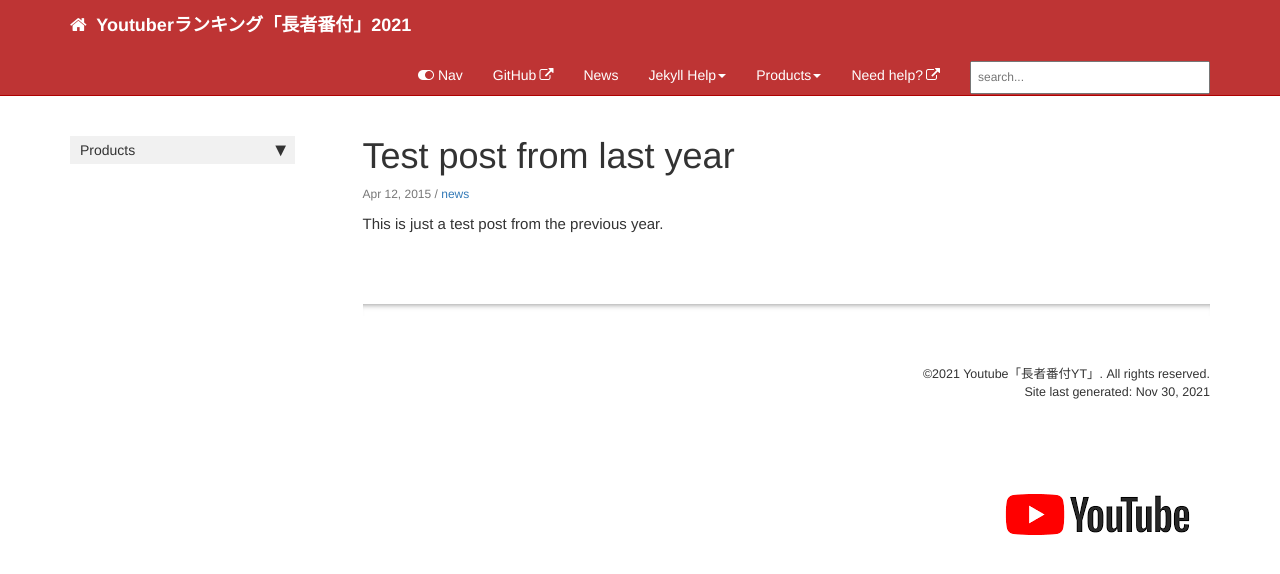
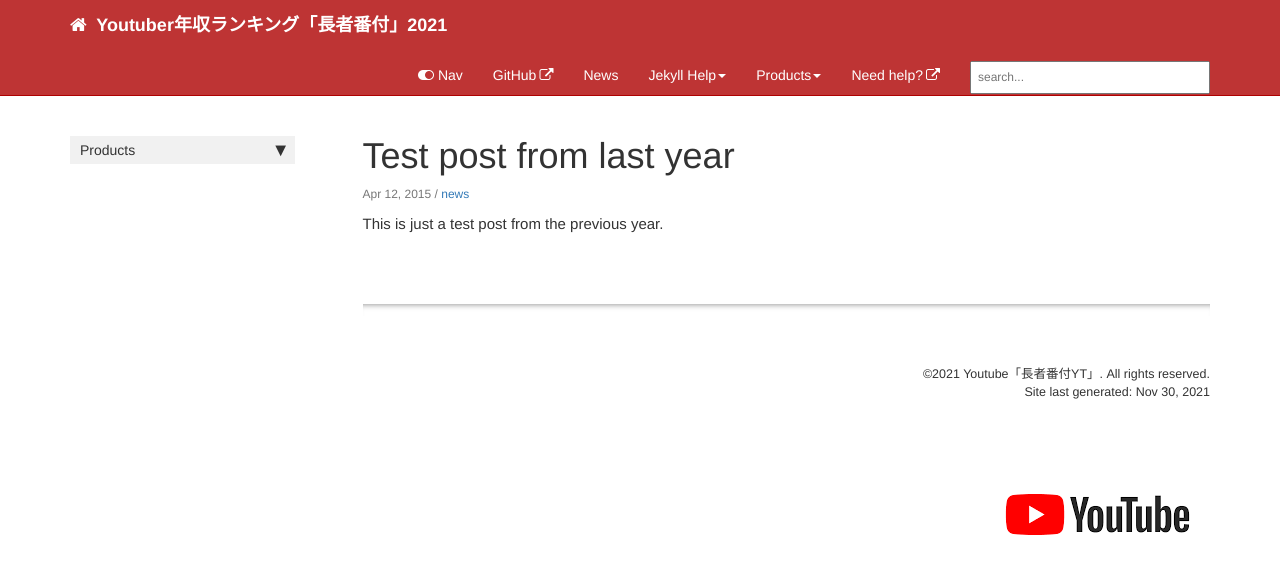
Before and after one commit to takagotch/page482, a Jekyll site: the page built from _posts/2015-04-12-test-post-last-year.md, in a window 1280 px wide. Shown: the top 574 px of the page. Built offline with Jekyll 4.4.1, drawn with Linux system fonts in a browser that asks for light colours; comment, search, counter and statistics services are not loaded.

Commit message:
Update _config.yml

```diff
--- a/_config.yml
+++ b/_config.yml
@@ -3,7 +3,7 @@ repository: takagotch/page482
 output: web
 # this property is useful for conditional filtering of content that is separate from the PDF.
 
-topnav_title: Youtuberランキング「長者番付」2021
+topnav_title: Youtuber年収ランキング「長者番付」2021
 # this appears on the top navigation bar next to the home button
 
 site_title: Youtuber 年収ランキングサイト「長者番付YT」　2021
```
